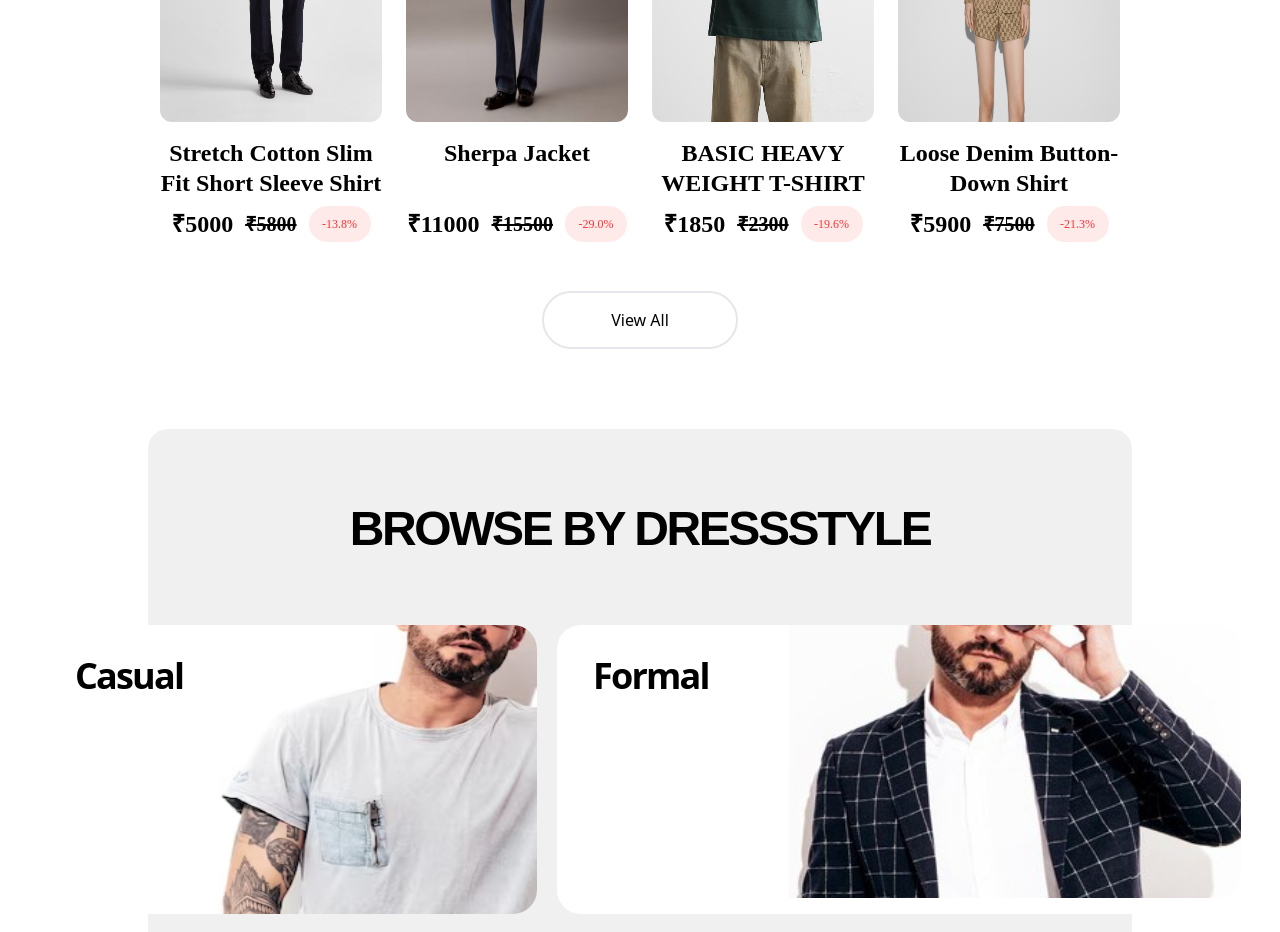
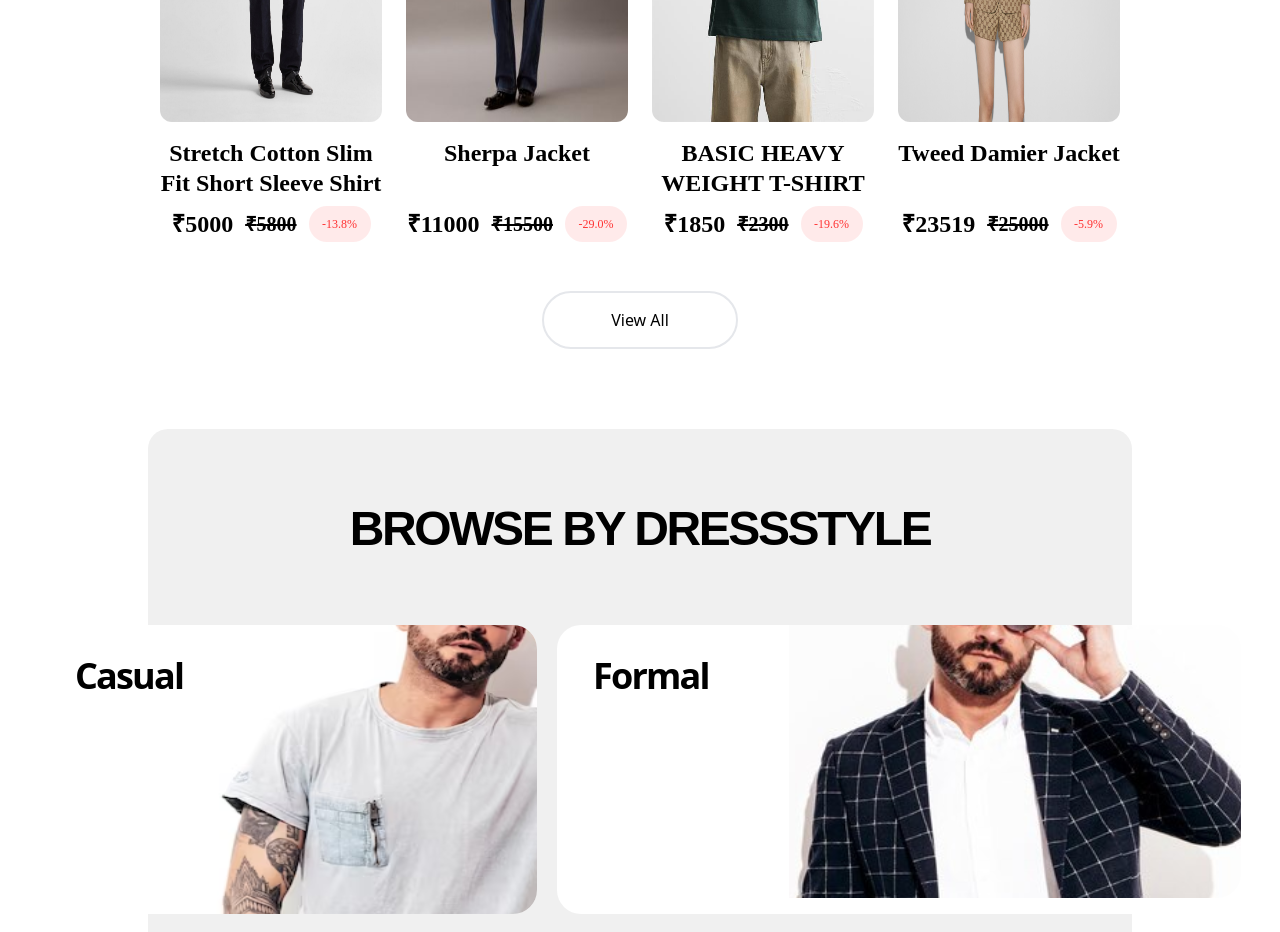
Before and after one commit to Raman1710/ecommerce-shop.co-, a React (Vite) app: page / in a window 1280 px wide. Shown: the part 2320-3252 px from the top of the page. Built offline with nearby package versions, Linux system fonts and the light colour scheme.

Commit message:
data.js updated

```diff
--- a/src/Components/Assets/data.js
+++ b/src/Components/Assets/data.js
@@ -1,6 +1,6 @@
 import p35 from './ProductImages/Product35.jpg'
 import p11 from './ProductImages/Product11.jpg'
-import p6 from './ProductImages/Product26.jpg'
+import p26 from './ProductImages/Product26.jpg'
 import p9 from './ProductImages/Product9.jpeg'
 
 
@@ -36,14 +36,14 @@ let data_product = [
         brand:"Zara"
     },
     {
-        id: 6,
-        name: "Loose Denim Button-Down Shirt",
+        id: 26,
+        name: "Tweed damier jacket",
         category: "women",
-        sub_category: "casual",
-        image: p6 ,
-        new_price: "5900",
-        old_price: "7500",
-        brand: "Calvin Klein"
+        sub_category: "formal",
+        image: p26,
+        new_price: " 23519",
+        old_price: " 25000",
+        brand:"Gucci",
     }
 ]
 
```
